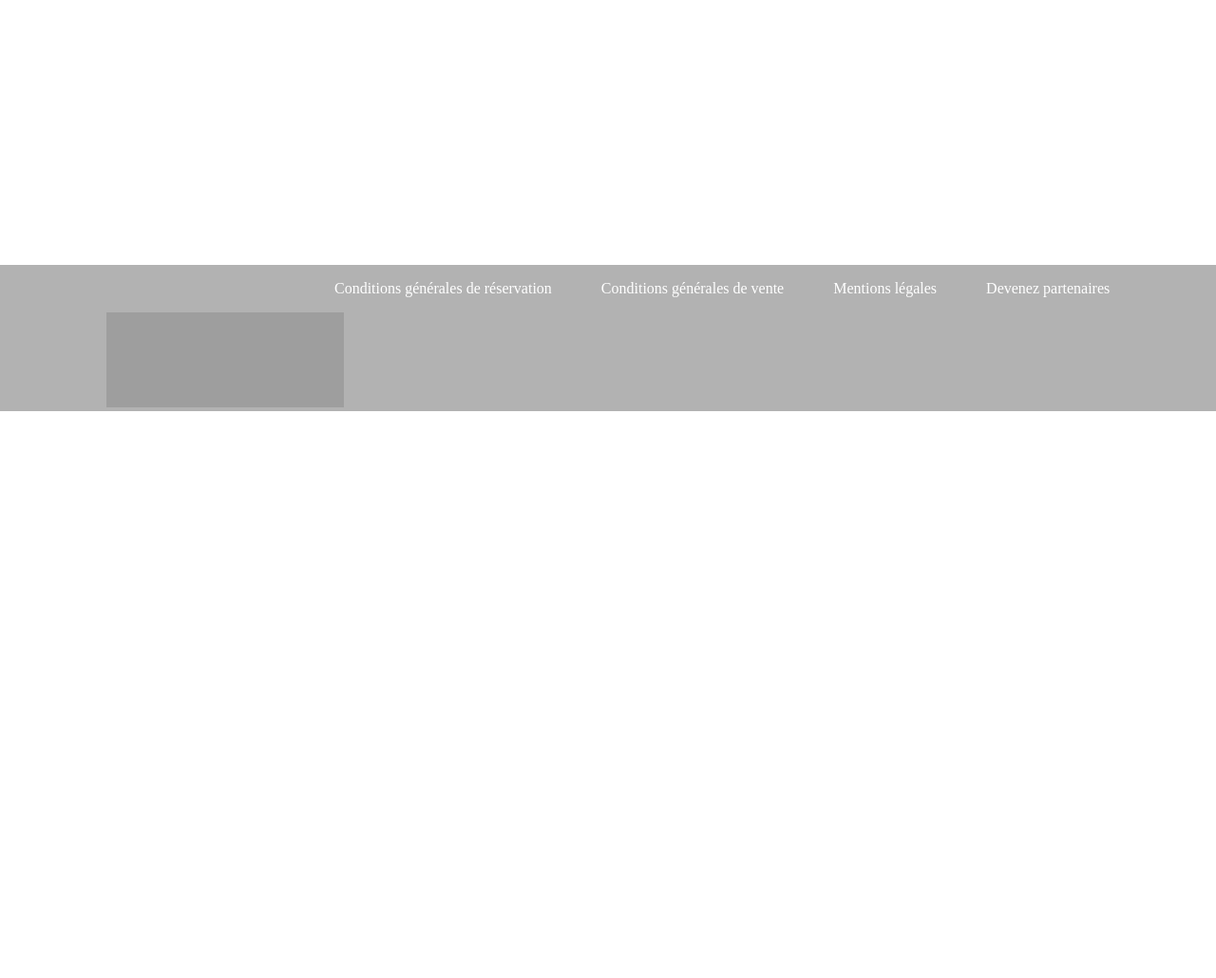
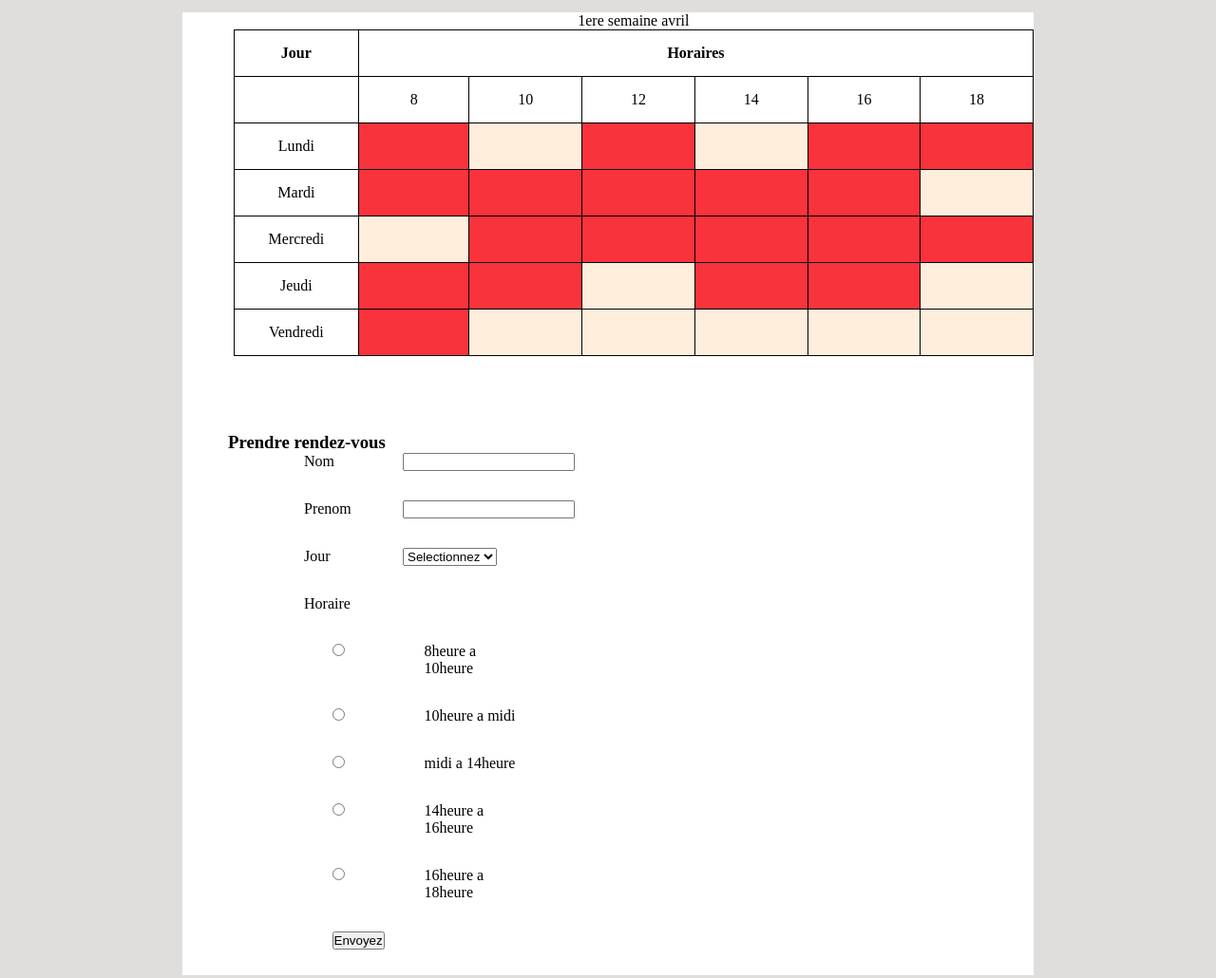
Before and after one commit to degroote-benjamin/Plumber, a plain HTML site: page horraire.html in a window 1280 px wide. Shown: the part 367-1397 px from the top of the page at 95% size. Before the commit the page ends 800 px from the top, so only its background shows below. Drawn offline with Linux system fonts and the light colour scheme; grey boxes are pictures that could not be loaded.

Commit message:
add horaire.html with tab and style

```diff
--- a/css/style.css
+++ b/css/style.css
@@ -214,3 +214,38 @@ iframe /*google map*/
   width: 250px;
   margin-left: 7em;
 }
+
+.horaire td ,.horaire th /* style for tab in horaire.html*/
+{
+  border: 1px solid black;
+  width: 10em;
+  height: 3em;
+  text-align: center;
+}
+
+.horaire /*tab from horaire.html*/
+{
+  border-collapse: collapse;
+  margin-left: 6%;
+}
+
+.notfree /*case not free from tab in horaire.html*/
+{
+  background-color:#F8333C;
+}
+
+.free /*free case from tab in horraire.html*/
+{
+  background-color: #FFEEDB;
+}
+
+.horaireform /*form from horaire.html*/
+{
+  margin-left:3em;
+  margin-top: 5em;
+}
+
+.leftin /*input radio from horaireform in horaire.html*/
+{
+  margin-left: 30%;
+}
--- a/horraire.html
+++ b/horraire.html
@@ -27,7 +27,108 @@
     </nav>
 
     <!-- end of nav -->
+    <section class="main">
 
+        <article class="mid">
+
+          <table class="horaire">
+            <caption>1ere semaine avril</caption>
+            <tr>
+              <th>Jour</th>
+              <th colspan="7">Horaires</th>
+            </tr>
+            <tr>
+              <td></td>
+              <td>8</td>
+              <td>10</td>
+              <td>12</td>
+              <td>14</td>
+              <td>16</td>
+              <td>18</td>
+            </tr>
+            <tr>
+              <td>Lundi</td>
+              <td class="notfree"></td>
+              <td class="free"></td>
+              <td class="notfree"></td>
+              <td class="free"></td>
+              <td class="notfree"></td>
+              <td class="notfree"></td>
+            </tr>
+            <tr>
+              <td>Mardi</td>
+              <td class="notfree"></td>
+              <td class="notfree"></td>
+              <td class="notfree"></td>
+              <td class="notfree"></td>
+              <td class="notfree"></td>
+              <td class="free"></td>
+            </tr>
+            <tr>
+              <td>Mercredi</td>
+              <td class="free"></td>
+              <td class="notfree"></td>
+              <td class="notfree"></td>
+              <td class="notfree"></td>
+              <td class="notfree"></td>
+              <td class="notfree"></td>
+            </tr>
+            <tr>
+              <td>Jeudi</td>
+              <td class="notfree"></td>
+              <td class="notfree"></td>
+              <td class="free"></td>
+              <td class="notfree"></td>
+              <td class="notfree"></td>
+              <td class="free"></td>
+            </tr>
+            <tr>
+              <td>Vendredi</td>
+              <td class="notfree"></td>
+              <td class="free"></td>
+              <td class="free"></td>
+              <td class="free"></td>
+              <td class="free"></td>
+              <td class="free"></td>
+            </tr>
+          </table>
+
+
+          <form class="horaireform" action="index.html" method="post">
+            <p>
+            <h3>Prendre rendez-vous</h3>
+            <label for="">Nom</label>
+            <input type="text" name="" value=""> <br>
+            <label for="">Prenom</label>
+            <input type="text" name="" value=""><br>
+            <label for="">Jour</label>
+            <select class="" name="jour">
+              <option value="Selectionnez" selected>Selectionnez</option>
+              <option value="Lundi">Lundi</option>
+              <option value="Mardi">Mardi</option>
+              <option value="Mercredi">Mercredi</option>
+              <option value="Jeudi">Jeudi</option>
+              <option value="Vendredi">Vendredi</option>
+            </select><br>
+            <label for="">Horaire</label><br>
+              <input type="radio" name="horaire" value="" class="leftin">
+              <label for="8-10">8heure a 10heure</label><br>
+              <input type="radio" name="horaire" value="" class="leftin">
+              <label for="10-12">10heure a midi</label><br>
+              <input type="radio" name="horaire" value="" class="leftin">
+              <label for="12-14">midi a 14heure</label><br>
+              <input type="radio" name="horaire" value="" class="leftin">
+              <label for="14-16">14heure a 16heure</label><br>
+              <input type="radio" name="horaire" value="" class="leftin">
+              <label for="16-18">16heure a 18heure</label><br>
+              <input type="submit" name="" value="Envoyez" class="leftin">
+
+            </select>
+            </p>
+          </form>
+        </article>
+
+    </section>
 
 
     <!-- start of footer -->
```
